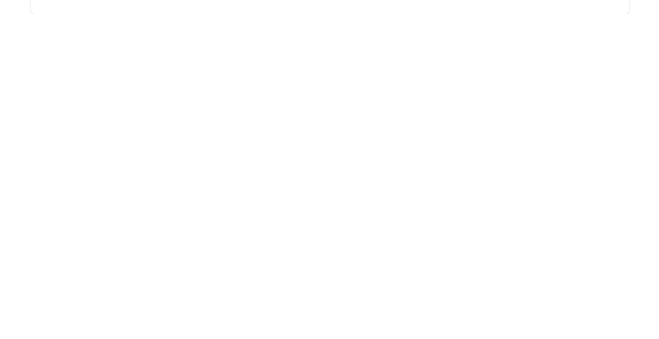
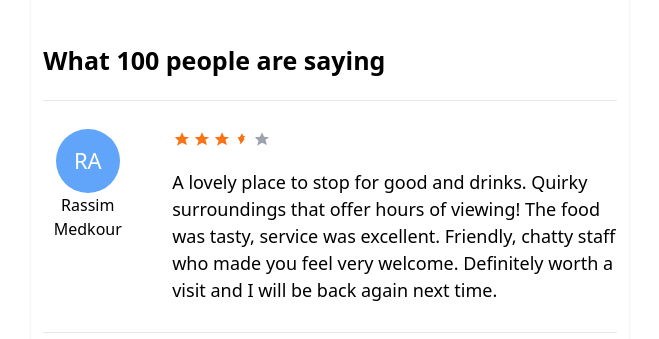
Before and after one commit to Callimiro/table_genie, a Next.js app: page / in a window 1280 px wide. Shown: the part 1382-1721 px from the top of the page, without its empty margins (182-841 px from the left). Before the commit the page ends 1396 px from the top, so only its background shows below. Built offline with nearby package versions, Linux system fonts and the light colour scheme.

Commit message:
adding reviews

```diff
--- a/src/app/page.tsx
+++ b/src/app/page.tsx
@@ -96,6 +96,63 @@
               <img className='w-56 h-44 mr-1 mb-1 object-cover rounded' src="https://resizer.otstatic.com/v2/photos/xlarge/2/50334385.jpg" alt="" />
             </div>
             {/* IMAGES */}
+            {/* Reviews */}
+            <div>
+              <h1 className='font-bold text-3xl mt-10 mb-7 border-b pb-5'>
+                What 100 people are saying
+              </h1>
+            </div>
+            {/* Reviews */}
+            {/* Review Card */}
+            <div className="border-b pb-7 mb-7">
+              <div className="flex">
+                <div className="w-1/6 flex flex-col items-center">
+                <div className="rounded-full bg-blue-400 w-16 h-16 flex items-center justify-center">
+                  <h2 className="text-white text-2xl">
+                  RA
+                  </h2>
+                </div>
+                  <p className='text-center'>
+                    Rassim Medkour
+                    </p>
+                </div>
+                <div className="ml-10 w-5/6">
+                  <div className="flex items-center">
+              <svg className="w-5 h-5 fill-current text-orange-500" viewBox="0 0 24 24">
+                <path
+                  d="M12 16.56l-5.93 3.61 1.79-6.16L3.34 9.79l6.22-.53L12 3.98l2.44 5.28 6.22.53-4.52 3.22 1.79 6.16L12 16.56z">
+                </path>
+              </svg>
+              <svg className="w-5 h-5 fill-current text-orange-500" viewBox="0 0 24 24">
+                <path
+                  d="M12 16.56l-5.93 3.61 1.79-6.16L3.34 9.79l6.22-.53L12 3.98l2.44 5.28 6.22.53-4.52 3.22 1.79 6.16L12 16.56z">
+                </path>
+              </svg>
+              <svg className="w-5 h-5 fill-current text-orange-500" viewBox="0 0 24 24">
+                <path
+                  d="M12 16.56l-5.93 3.61 1.79-6.16L3.34 9.79l6.22-.53L12 3.98l2.44 5.28 6.22.53-4.52 3.22 1.79 6.16L12 16.56z">
+                </path>
+              </svg>
+              <svg className="w-5 h-5 fill-current text-orange-500" viewBox="0 0 24 24">
+                <path
+                  d="M12 16.56l-2.76 1.67.66-2.27L6.68 9.79l2.76-.24L12 4.95l1.56 3.36 2.76.24-2.11 1.5.66 2.27L12 16.56z">
+                </path>
+              </svg>
+              <svg className="w-5 h-5 fill-current text-gray-400" viewBox="0 0 24 24">
+                <path
+                  d="M12 16.56l-5.93 3.61 1.79-6.16L3.34 9.79l6.22-.53L12 3.98l2.44 5.28 6.22.53-4.52 3.22 1.79 6.16L12 16.56z">
+                </path>
+              </svg>
+                  </div>
+                  <div className='mt-5'>
+                    <p className='text-lg font-light'>
+                      A lovely place to stop for good and drinks. Quirky surroundings that offer hours of viewing! The food was tasty, service was excellent. Friendly, chatty staff who made you feel very welcome. Definitely worth a visit and I will be back again next time.
+                    </p>
+                  </div>
+                </div>
+              </div>
+            </div>
+            {/* Review Card */}
         </div>
         </div>
 
```
